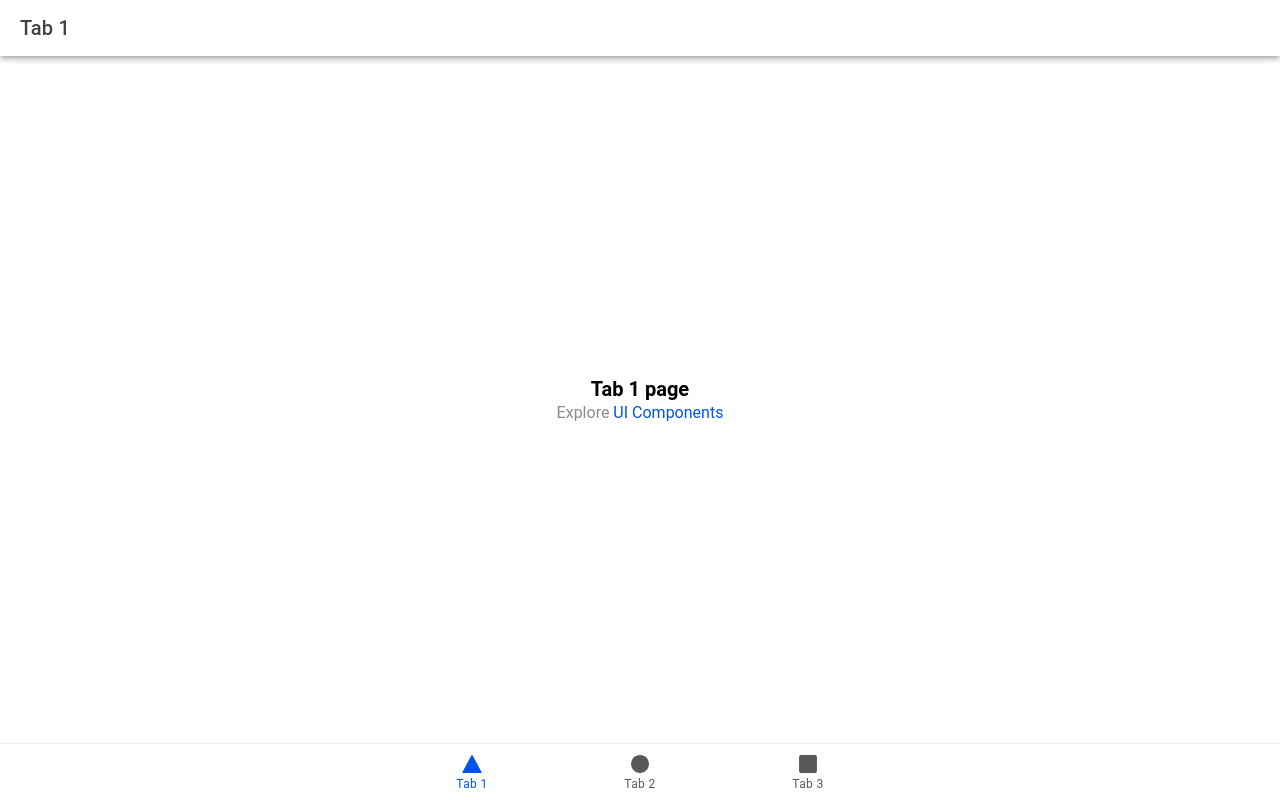
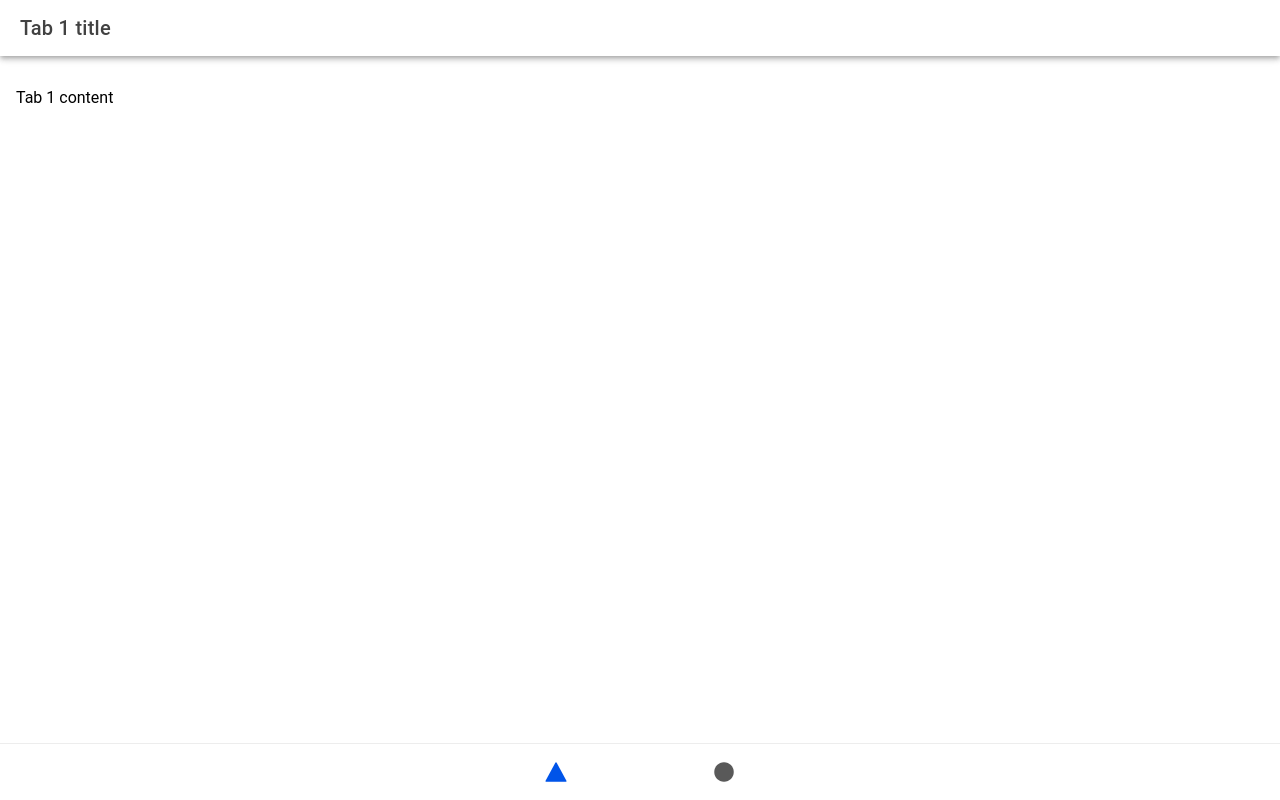
Before and after one commit to Xosed1023/gr8ful-app, a React (Vite) app: page /tab1 in a window 1280 px wide. Built offline with nearby package versions, Linux system fonts and the light colour scheme.

Commit message:
Init Gr8ful

```diff
--- a/capacitor.config.ts
+++ b/capacitor.config.ts
@@ -1,7 +1,7 @@
 import type { CapacitorConfig } from '@capacitor/cli';
 
 const config: CapacitorConfig = {
-  appId: 'io.ionic.starter',
+  appId: 'io.zen.gr8ful',
   appName: 'gr8ful',
   webDir: 'dist'
 };
--- a/package.json
+++ b/package.json
@@ -12,6 +12,7 @@
     "lint": "eslint"
   },
   "dependencies": {
+    "@capacitor/android": "^6.2.0",
     "@capacitor/app": "6.0.2",
     "@capacitor/core": "6.2.0",
     "@capacitor/haptics": "6.0.2",
--- a/src/App.tsx
+++ b/src/App.tsx
@@ -58,9 +58,6 @@ const App: React.FC = () => (
           <Route exact path="/tab2">
             <Tab2 />
           </Route>
-          <Route path="/tab3">
-            <Tab3 />
-          </Route>
           <Route exact path="/">
             <Redirect to="/tab1" />
           </Route>
@@ -68,15 +65,9 @@ const App: React.FC = () => (
         <IonTabBar slot="bottom">
           <IonTabButton tab="tab1" href="/tab1">
             <IonIcon aria-hidden="true" icon={triangle} />
-            <IonLabel>Tab 1</IonLabel>
           </IonTabButton>
           <IonTabButton tab="tab2" href="/tab2">
             <IonIcon aria-hidden="true" icon={ellipse} />
-            <IonLabel>Tab 2</IonLabel>
-          </IonTabButton>
-          <IonTabButton tab="tab3" href="/tab3">
-            <IonIcon aria-hidden="true" icon={square} />
-            <IonLabel>Tab 3</IonLabel>
           </IonTabButton>
         </IonTabBar>
       </IonTabs>
--- a/src/components/ExploreContainer.css
+++ /dev/null
@@ -1,24 +0,0 @@
-.container {
-  text-align: center;
-  position: absolute;
-  left: 0;
-  right: 0;
-  top: 50%;
-  transform: translateY(-50%);
-}
-
-.container strong {
-  font-size: 20px;
-  line-height: 26px;
-}
-
-.container p {
-  font-size: 16px;
-  line-height: 22px;
-  color: #8c8c8c;
-  margin: 0;
-}
-
-.container a {
-  text-decoration: none;
-}
--- a/src/components/ExploreContainer.tsx
+++ /dev/null
@@ -1,16 +0,0 @@
-import './ExploreContainer.css';
-
-interface ContainerProps {
-  name: string;
-}
-
-const ExploreContainer: React.FC<ContainerProps> = ({ name }) => {
-  return (
-    <div className="container">
-      <strong>{name}</strong>
-      <p>Explore <a target="_blank" rel="noopener noreferrer" href="https://ionicframework.com/docs/components">UI Components</a></p>
-    </div>
-  );
-};
-
-export default ExploreContainer;
--- a/src/pages/Tab1.tsx
+++ b/src/pages/Tab1.tsx
@@ -1,5 +1,4 @@
 import { IonContent, IonHeader, IonPage, IonTitle, IonToolbar } from '@ionic/react';
-import ExploreContainer from '../components/ExploreContainer';
 import './Tab1.css';
 
 const Tab1: React.FC = () => {
@@ -7,7 +6,7 @@ const Tab1: React.FC = () => {
     <IonPage>
       <IonHeader>
         <IonToolbar>
-          <IonTitle>Tab 1</IonTitle>
+          <IonTitle>Tab 1 title</IonTitle>
         </IonToolbar>
       </IonHeader>
       <IonContent fullscreen>
@@ -16,7 +15,10 @@ const Tab1: React.FC = () => {
             <IonTitle size="large">Tab 1</IonTitle>
           </IonToolbar>
         </IonHeader>
-        <ExploreContainer name="Tab 1 page" />
+
+        <div className="ion-padding">
+          <p>Tab 1 content</p>
+        </div>
       </IonContent>
     </IonPage>
   );
--- a/src/pages/Tab2.tsx
+++ b/src/pages/Tab2.tsx
@@ -1,5 +1,4 @@
 import { IonContent, IonHeader, IonPage, IonTitle, IonToolbar } from '@ionic/react';
-import ExploreContainer from '../components/ExploreContainer';
 import './Tab2.css';
 
 const Tab2: React.FC = () => {
@@ -16,7 +15,7 @@ const Tab2: React.FC = () => {
             <IonTitle size="large">Tab 2</IonTitle>
           </IonToolbar>
         </IonHeader>
-        <ExploreContainer name="Tab 2 page" />
+
       </IonContent>
     </IonPage>
   );
--- a/src/pages/Tab3.tsx
+++ b/src/pages/Tab3.tsx
@@ -1,5 +1,4 @@
 import { IonContent, IonHeader, IonPage, IonTitle, IonToolbar } from '@ionic/react';
-import ExploreContainer from '../components/ExploreContainer';
 import './Tab3.css';
 
 const Tab3: React.FC = () => {
@@ -16,7 +15,6 @@ const Tab3: React.FC = () => {
             <IonTitle size="large">Tab 3</IonTitle>
           </IonToolbar>
         </IonHeader>
-        <ExploreContainer name="Tab 3 page" />
       </IonContent>
     </IonPage>
   );
```
Also changed, not shown: 54 other files (tests, documents, lock files or other folders).
